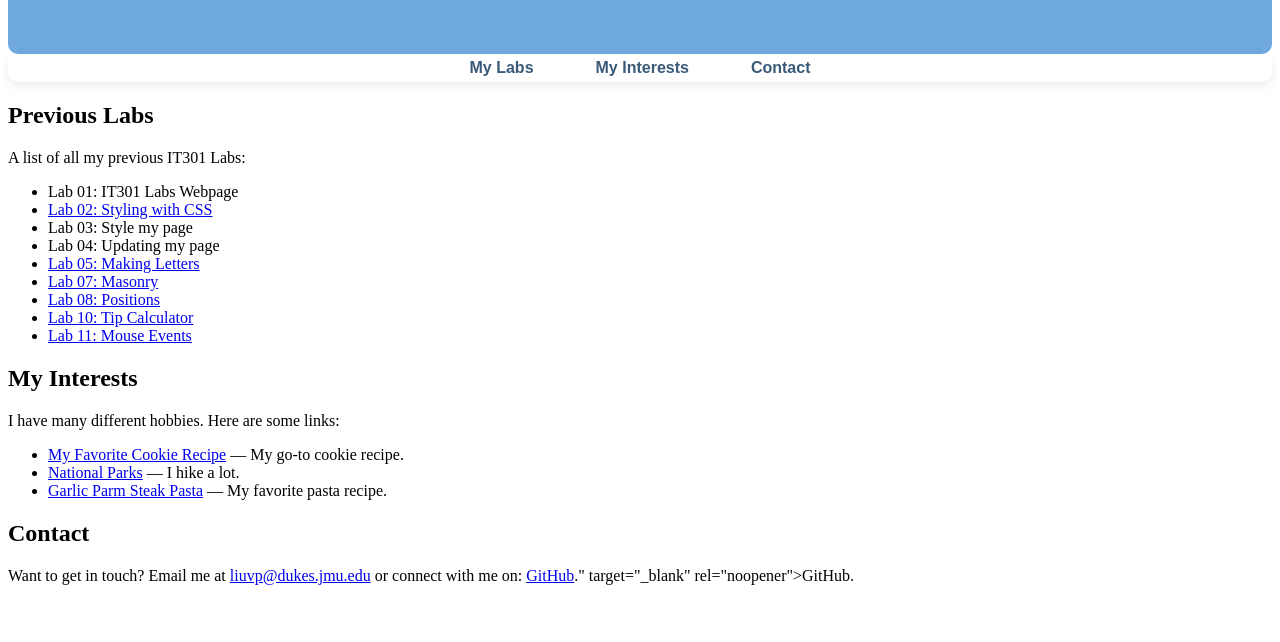
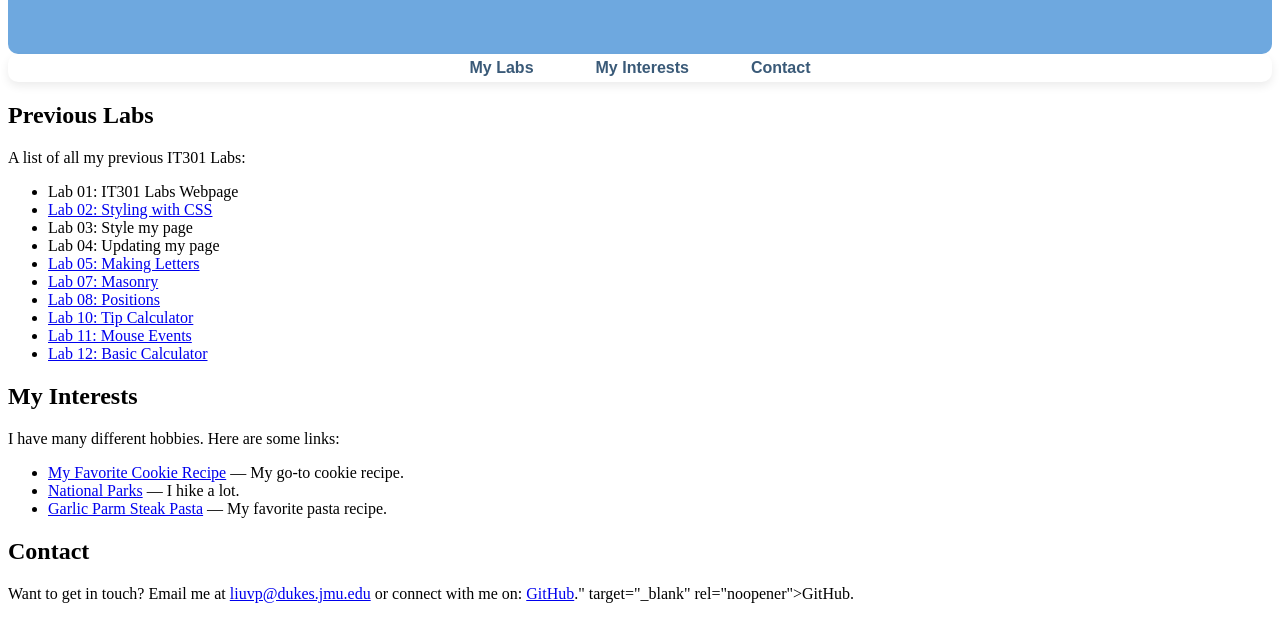
Before and after one commit to victorialiiu/IT301_Labs_Projects, a plain HTML site: page index.html in a window 1280 px wide. Shown: the part 132-774 px from the top of the page. Drawn offline with Linux system fonts and the light colour scheme.

Commit message:
Add link to Lab 12: Basic Calculator in index.html

```diff
--- a/index.html
+++ b/index.html
@@ -36,6 +36,7 @@
           <li><a href="https://victorialiiu.github.io/IT301_Labs_Projects/Lab%2008/position.html">Lab 08: Positions</a></li>
           <li><a href="https://victorialiiu.github.io/IT301_Labs_Projects/Lab10/tipcalc.html">Lab 10: Tip Calculator</a></li>
           <li><a href="https://victorialiiu.github.io/IT301_Labs_Projects/Lab11/MouseEvents.html">Lab 11: Mouse Events</a></li>
+          <li><a href="https://victorialiiu.github.io/IT301_Labs_Projects/Lab12/BasicCalculator.html">Lab 12: Basic Calculator</a></li>
           </ul>
     </section>
 
```
